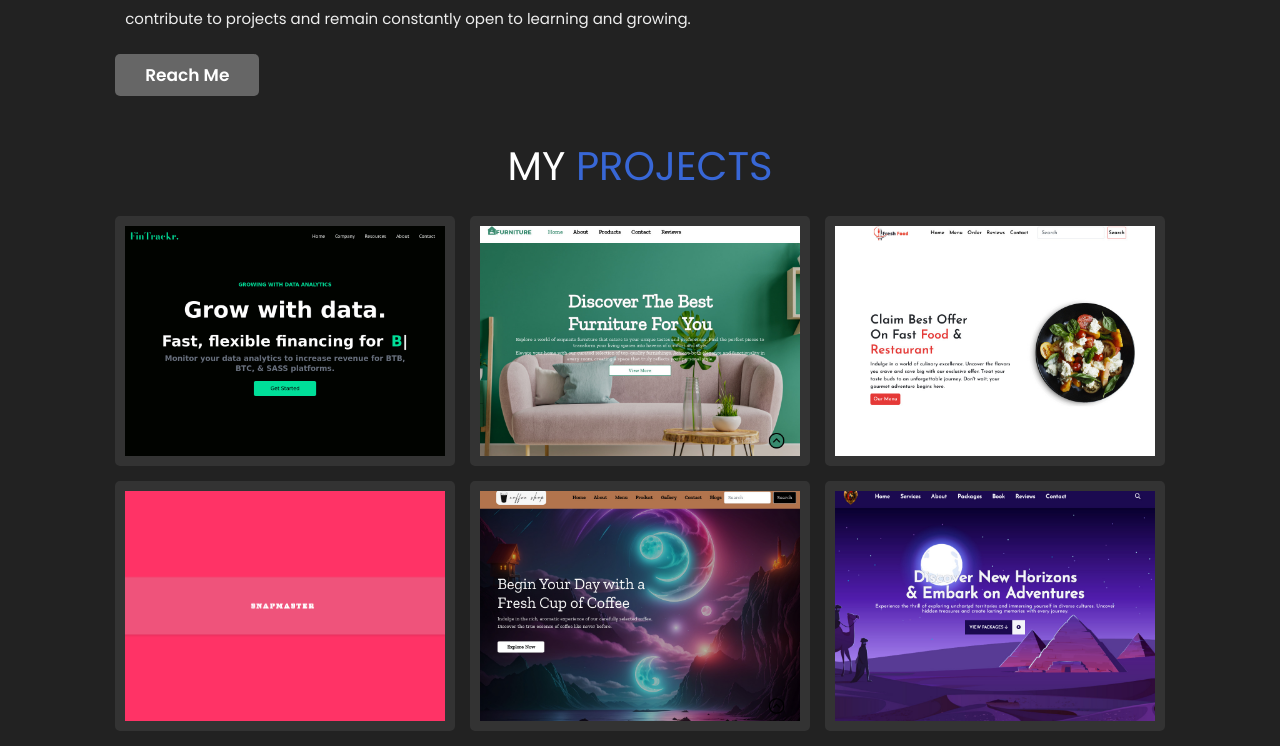
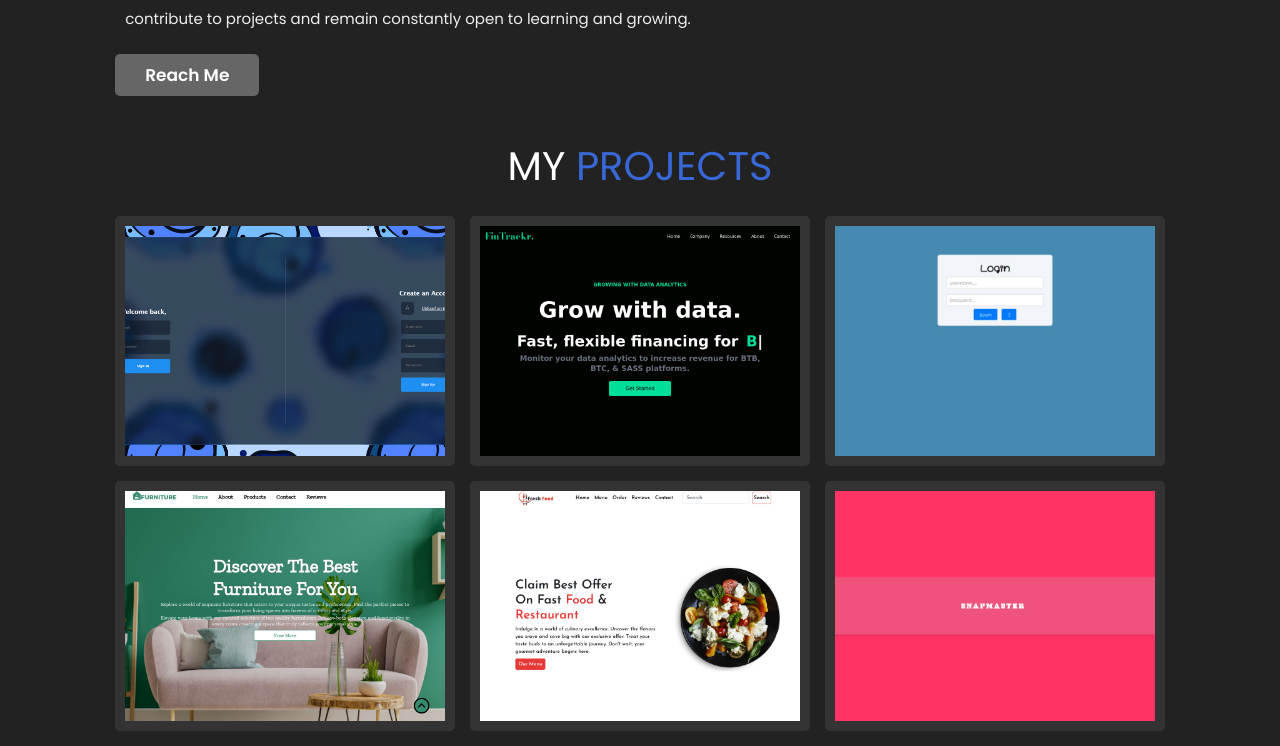
Before and after one commit to Y1lmaz-Ahmet/angular-portfolio, an Angular app: page / in a window 1280 px wide. Shown: the part 1905-2651 px from the top of the page. Built offline with nearby package versions, Linux system fonts and the light colour scheme.

Commit message:
new projects

```diff
--- a/src/app/gallery/gallery.component.html
+++ b/src/app/gallery/gallery.component.html
@@ -3,14 +3,22 @@
 
   <div class="box-container">
     <div class="box" *ngFor="let item of galleryItems">
-          <img [src]="item.imageSrc" alt="">
+      <img [src]="item.imageSrc" alt="" />
       <h3 class="title">{{ item.title }}</h3>
       <div class="icons">
-            <a href="#" class="fas fa-heart"></a>
-            <a [href]="item.githubLink" title="github" target="_blank" class="fas fa-share"></a>
-            <a [href]="item.livePreviewLink" title="live preview" target="_blank" class="fas fa-eye"></a>
+        <a
+          [href]="item.githubLink"
+          title="github"
+          target="_blank"
+          class="fas fa-share"
+        ></a>
+        <a
+          [href]="item.livePreviewLink"
+          title="live preview"
+          target="_blank"
+          class="fas fa-eye"
+        ></a>
       </div>
     </div>
   </div>
-
 </section>
--- a/src/app/gallery/gallery.component.ts
+++ b/src/app/gallery/gallery.component.ts
@@ -8,11 +8,23 @@ import { Component } from '@angular/core';
 export class GalleryComponent {
 
   galleryItems = [
+  {
+      imageSrc: '../../assets/chat-app.png',
+      title: 'react chat app',
+      githubLink: 'https://github.com/Y1lmaz-Ahmet/react-firebase-chat-chatssnovvax',
+      livePreviewLink: 'https://react-firebase-chat-chatssnovvax.vercel.app/',
+    },
     {
       imageSrc: '../../assets/fintrackr.jpg',
       title: 'Data Analytics website UI',
       githubLink: 'https://github.com/Y1lmaz-Ahmet/FinTrackr',
       livePreviewLink: 'https://vermillion-lolly-636951.netlify.app/',
+    },
+    {
+      imageSrc: '../../assets/todo-app.png',
+      title: 'todo app',
+      githubLink: 'https://github.com/Y1lmaz-Ahmet/simple-todo-app',
+      livePreviewLink: 'https://todo-app-sable-psi.vercel.app/',
     },
     {
       imageSrc: '../../assets/furniture.jpg',
--- a/src/styles.css
+++ b/src/styles.css
@@ -196,12 +196,13 @@ body {
 	padding: 2.5rem;
 	opacity: 1;
 	/* Voeg hier een standaardwaarde voor opacity toe */
-	transition:  0.3s;
+	transition: 0.3s;
 	cursor: pointer;
 }
+
 .service .box-container .box:hover {
 
-	box-shadow:0px 2px 9px var(--theme-color);
+	box-shadow: 0px 2px 9px var(--theme-color);
 	transform: scale(1.1);
 }
 
@@ -326,6 +327,8 @@ body {
 	position: absolute;
 	left: 0;
 	right: 0;
+	display: flex;
+	justify-content: space-between;
 	bottom: -10rem;
 	background: #333;
 	padding-top: 1rem;
```
Also changed, not shown: src/assets/chat-app.png (added), src/assets/todo-app.png (added). Lines whose indentation alone changed are shown as unchanged.
